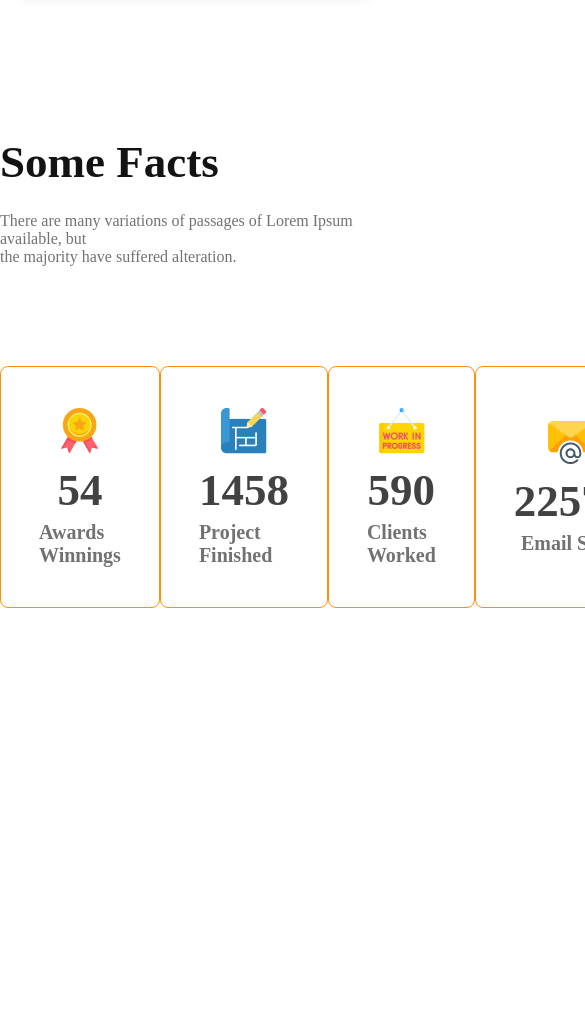
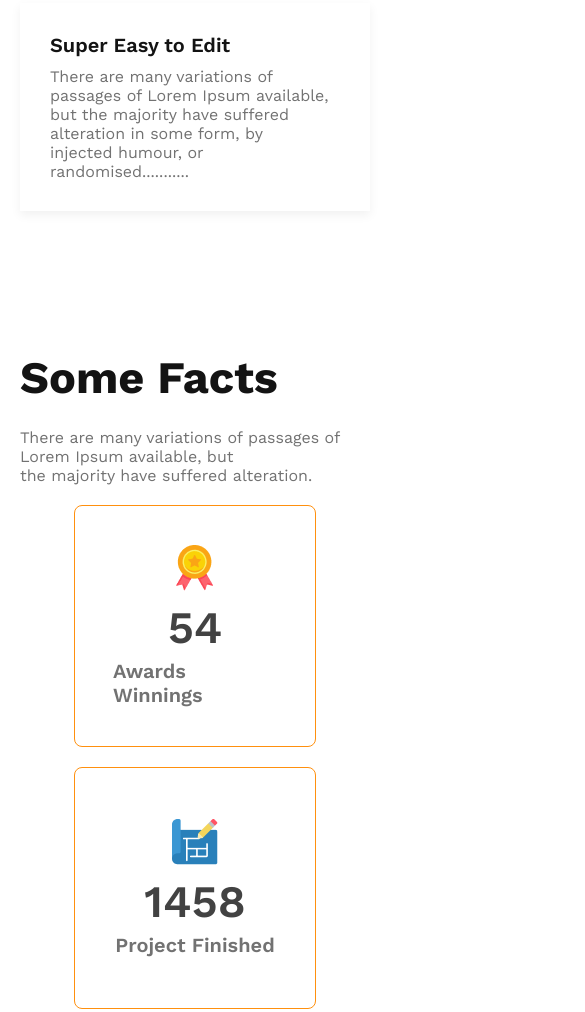
Before and after one commit to arafat22184/G3-ARCHITECTS-WEBSITE, a plain HTML site: page index.html in a window 390 px wide. Shown: the part 4339-5351 px from the top of the page, 585 px wide, since content can reach past the window. Before the commit the page ends 4947 px from the top, so only its background shows below. Drawn offline with nearby package versions, Linux system fonts and the light colour scheme.

Commit message:
Facts responsive added

```diff
--- a/index.html
+++ b/index.html
@@ -134,12 +134,14 @@
     </section>
 
     <section class="facts">
+      <div class="facts-details">
         <h2 class="title">
           Some Facts
         </h2>
         <p class="description facts-description">
           There are many variations of passages of Lorem Ipsum available, but<br> the majority have suffered alteration.
         </p>
+      </div>
 
       <div class="fact-container display-flex">
 
--- a/styles/style.css
+++ b/styles/style.css
@@ -1,8 +1,3 @@
-* {
-  margin: 0;
-  padding: 0;
-}
-
 /* WORK SANS FONTS LINK */
 @import url('https://fonts.googleapis.com/css2?family=Work+Sans:ital,wght@0,100..900;1,100..900&display=swap');
 
@@ -14,6 +9,11 @@
 }
 
 /* SHARED STYLES */
+
+* {
+  margin: 0;
+  padding: 0;
+}
 
 :root {
   --c-primary: #727272;
@@ -237,7 +237,8 @@ section {
 
 @media screen and (max-width: 576px) {
   .nav-container,
-  .features {
+  .features,
+  .fact-container {
     flex-direction: column;
   }
   .nav-link > a {
@@ -264,6 +265,14 @@ section {
 
   .experience-btn {
     display: none;
+  }
+  .fact-container {
+    align-items: center;
+    gap: 20px;
+    margin-top: 20px;
+  }
+  .facts-details {
+    padding-left: 20px;
   }
 }
 
@@ -295,4 +304,11 @@ section {
     margin-top: 0px;
     padding: 25px 22px;
   }
+  .fact-container {
+    align-items: center;
+    margin-top: 20px;
+  }
+  .facts-details {
+    padding-left: 20px;
+  }
 }
```
Lines whose indentation alone changed are shown as unchanged.
